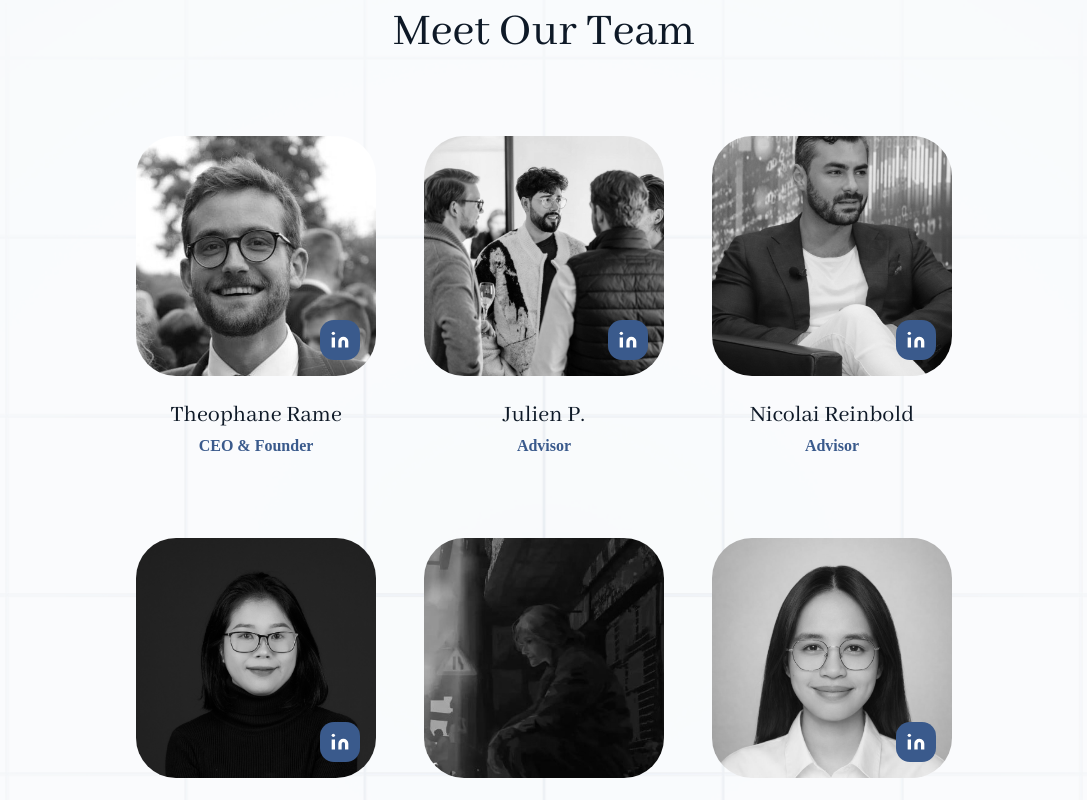
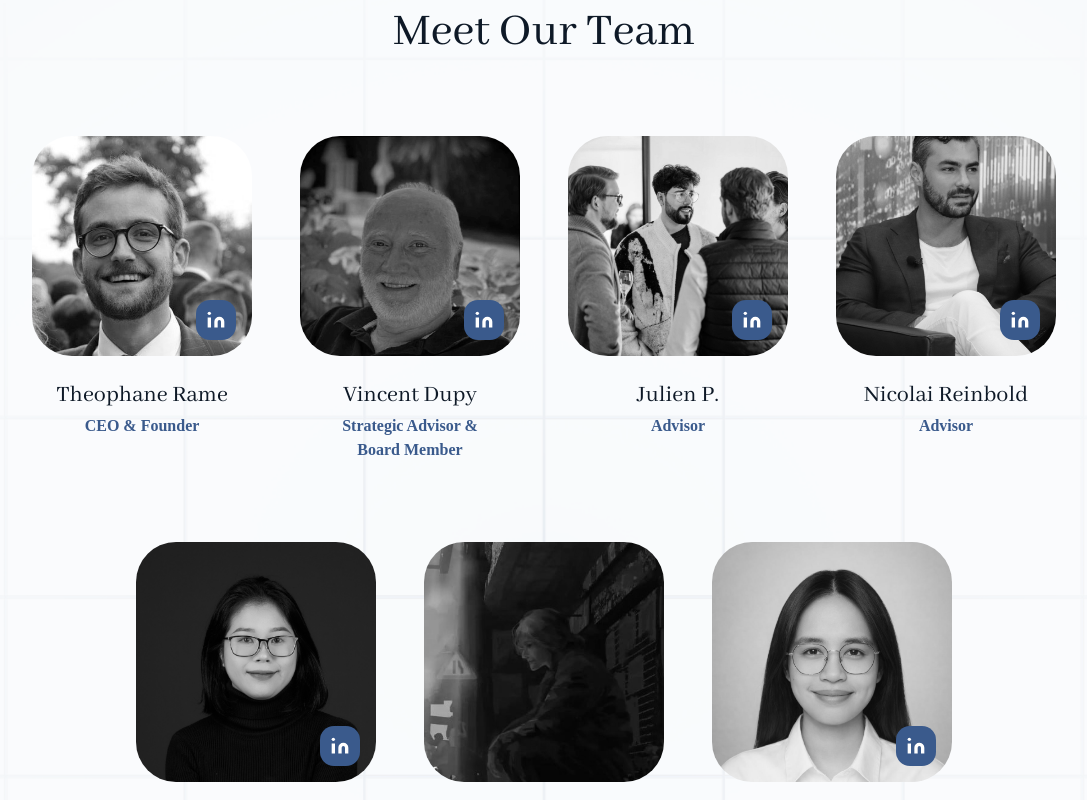
Before and after one commit to eldora-rwa/eldora-landing, a React (Vite) app: page / in a window 1280 px wide. Shown: the part 3680-4480 px from the top of the page, without its empty margins (96-1183 px from the left). Built offline with nearby package versions, Linux system fonts and the light colour scheme; a web font is replaced by a local one.

Commit message:
feat: add mem

```diff
--- a/src/constants/index.ts
+++ b/src/constants/index.ts
@@ -11,6 +11,7 @@ import jason from "@/assets/images/team/jason.jpg";
 // import adKaiser from "@/assets/images/team/ad_kaiser.jpeg";
 import adNicolai from "@/assets/images/team/ad_nicolai.jpeg";
 import adJulien from "@/assets/images/team/ad_julien.jpeg";
+import vincent from "@/assets/images/team/ad_vincent.jpeg";
 import invest1 from "@/assets/imgs/invest_01.png";
 import invest2 from "@/assets/imgs/invest_02.png";
 import invest3 from "@/assets/imgs/invest_03.png";
@@ -88,6 +89,12 @@ export const team = [
     url: "https://www.linkedin.com/in/theo-rame/",
   },
   {
+    name: "Vincent Dupy",
+    position: `Strategic Advisor & \nBoard Member`,
+    image: vincent,
+    url: "https://www.linkedin.com/in/vincent-dupy-1385ab35/",
+  },
+  {
     name: "Julien P.",
     position: "Advisor",
     image: adJulien,
@@ -99,12 +106,6 @@ export const team = [
     image: adNicolai,
     url: "https://www.linkedin.com/in/nicolai-reinbold-30aa1995/",
   },
-  // {
-  //   name: "Brittany Kaiser",
-  //   position: "Advisor",
-  //   image: adKaiser,
-  //   url: "https://www.linkedin.com/in/ownyourdata/",
-  // },
   {
     name: "Le Do",
     position: "CMO",
@@ -123,12 +124,6 @@ export const team = [
     image: tracy,
     url: "https://www.linkedin.com/in/tracy-pham-222485264/",
   },
-  // {
-  //   name: "Wildey",
-  //   position: "Product Manager",
-  //   image: wildey,
-  //   url: "https://www.linkedin.com/in/maybeudunnowildey/",
-  // },
   {
     name: "Teiv",
     position: "Technical Lead",
@@ -153,12 +148,6 @@ export const team = [
     image: lynn,
     url: "http://linkedin.com/in/nguyễn-linh",
   },
-  // {
-  //   name: "Rose",
-  //   position: "Community Manager",
-  //   image: rose,
-  //   url: undefined,
-  // },
 ];
 
 export const faqs = FAQs;
--- a/src/pages/LandingPage.tsx
+++ b/src/pages/LandingPage.tsx
@@ -587,22 +587,22 @@ const LandingPageNew = () => {
           {/* Desktop View: Grid */}
           <div className="mt-20 hidden lg:flex flex-col gap-20">
             {/* Row 1: 4 members */}
-            <div className="grid grid-cols-3 gap-12 max-w-5xl mx-auto">
-              {team.slice(0, 3).map((member) => (
+            <div className="grid grid-cols-4 gap-12 max-w-5xl mx-auto">
+              {team.slice(0, 4).map((member) => (
                 <TeamMemberCard key={member.name} member={member} />
               ))}
             </div>
 
             {/* Row 2: 5 members */}
             <div className="grid grid-cols-3 gap-12 max-w-5xl mx-auto">
-              {team.slice(3, 6).map((member) => (
+              {team.slice(4, 7).map((member) => (
                 <TeamMemberCard key={member.name} member={member} />
               ))}
             </div>
 
             {/* Row 3: 4 members */}
             <div className="grid grid-cols-4 gap-12 max-w-5xl mx-auto">
-              {team.slice(6, 10).map((member) => (
+              {team.slice(7, 11).map((member) => (
                 <TeamMemberCard key={member.name} member={member} />
               ))}
             </div>
@@ -799,7 +799,7 @@ const TeamMemberCard = ({ member }: { member: TeamMember }) => (
     <h4 className="mt-4 font-eiko text-xl leading-tight text-[#0e1927] lg:mt-6 lg:text-2xl">
       {member.name}
     </h4>
-    <p className="mt-1 text-xs font-bold text-navi-light lg:text-base">
+    <p className="mt-1 text-xs font-bold text-navi-light lg:text-base whitespace-pre-line">
       {member.position}
     </p>
   </div>
```
Also changed, not shown: src/assets/images/team/ad_vincent.jpeg (added).
